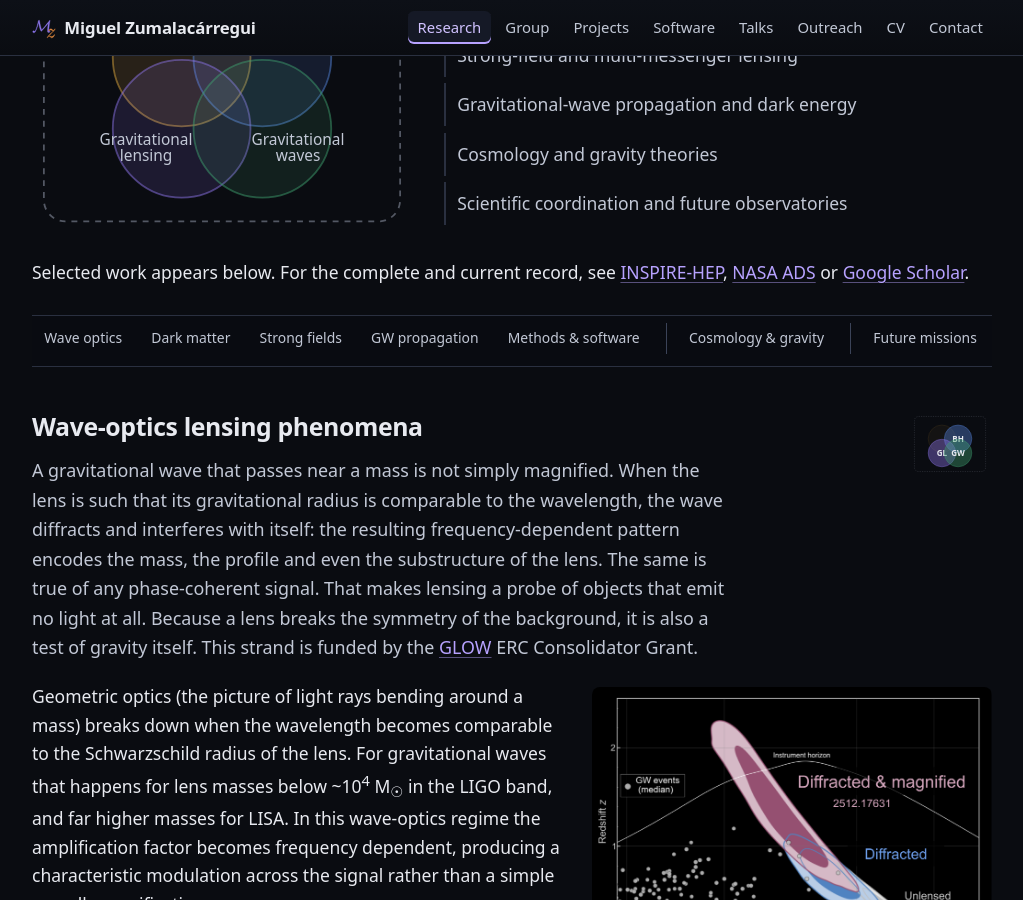
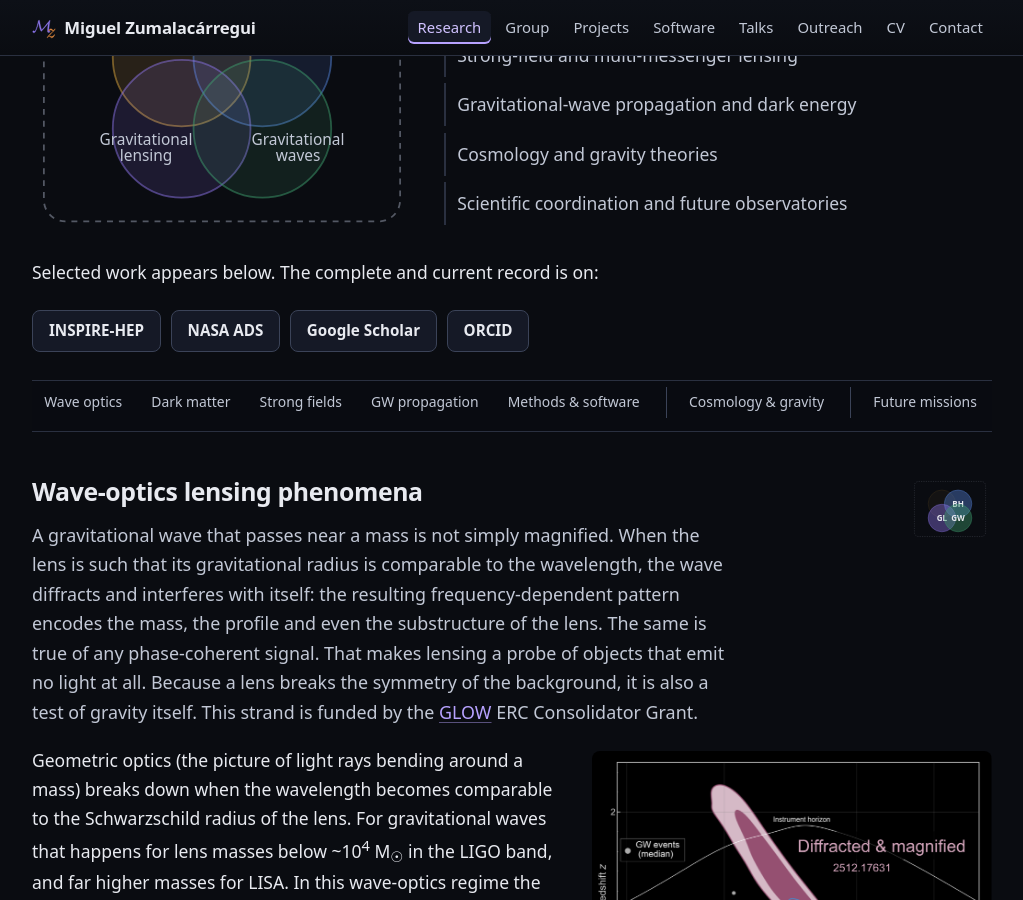
Before and after one commit to miguelzuma/miguelzuma.github.io, a Jekyll site: the page built from research.html, in a window 1280 px wide and 900 px high, scrolled down 580 px. Shown: the whole window, without its empty margins (128-1151 px from the left). Built offline with Jekyll 4.4.1, drawn with Linux system fonts in a browser that asks for light colours.

Commit message:
Research: publication databases as buttons, with ORCID
Four destinations read better as targets than as a sentence, and ORCID was
missing from the list the contact page already carries.

Co-Authored-By: Claude Opus 5 (1M context) <noreply@anthropic.com>
Claude-Session: https://claude.ai/code/session_01E2ZbXszK9qt9svKVxU5Yrt

```diff
--- a/research.html
+++ b/research.html
@@ -56,12 +56,14 @@ sections:
 </div>
 
 
-<p>
-  Selected work appears below. For the complete and current record, see
-  <a href="{{ site.author.inspire }}" rel="noopener">INSPIRE-HEP</a>,
-  <a href="{{ site.author.ads }}" rel="noopener">NASA ADS</a> or
-  <a href="{{ site.author.scholar }}" rel="noopener">Google Scholar</a>.
-</p>
+<p>Selected work appears below. The complete and current record is on:</p>
+
+<div class="btn-row">
+  <a class="btn" href="{{ site.author.inspire }}" rel="noopener">INSPIRE-HEP</a>
+  <a class="btn" href="{{ site.author.ads }}" rel="noopener">NASA ADS</a>
+  <a class="btn" href="{{ site.author.scholar }}" rel="noopener">Google Scholar</a>
+  <a class="btn" href="{{ site.author.orcid_url }}" rel="noopener">ORCID</a>
+</div>
 
 {% include subnav.html %}
 
```
